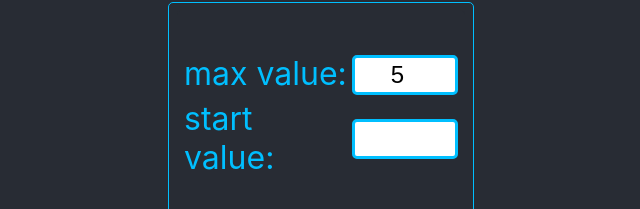
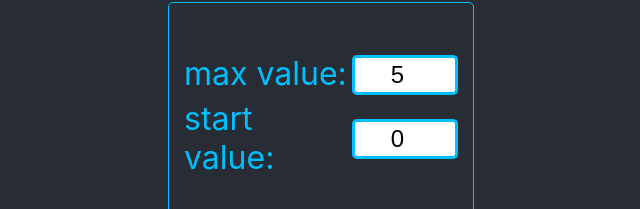
Before and after one commit to feddorovich/counter, a React (Create React App) app: page / in a window 1280 px wide. Both pictures are taken after a click on the button "set". Shown: the part 245-454 px from the top of the page, without its empty margins (319-959 px from the left). Built offline with nearby package versions, Linux system fonts and the light colour scheme.

Commit message:
all done

```diff
--- a/src/App.tsx
+++ b/src/App.tsx
@@ -33,8 +33,12 @@ const App:React.FC = () => {
     return (
         <div className="App">
             { settings ? <Settings openSettings={openSettings}
+                                   setCounter={setCounter}
                                    maxValue={maxValue}
-                                   setMaxValue={setMaxValue}/> :
+                                   setMaxValue={setMaxValue}
+                                   minValue={minValue}
+                                   setMinValue={setMinValue}
+                /> :
             <div className={'counter'}>
                 <div className={error ? 'numArea' + ' ' + 'maxValue' : 'numArea'}>{counter}</div>
                 <div className={'buttoms'}>
--- a/src/components/Settings/Settings.tsx
+++ b/src/components/Settings/Settings.tsx
@@ -4,17 +4,24 @@ import s from './Settings.module.css'
 
 type SettingsPropsType = {
     openSettings: () => void
-    maxValue: any
-    setMaxValue: (max: any) => void
+    setCounter: (counter: number) => void
+    maxValue: number
+    setMaxValue: (max: number) => void
+    minValue: number
+    setMinValue: (min: number) => void
 }
 
 export const Settings: React.FC<SettingsPropsType> = (props) => {
 
     const onClickHandler = () => {
+        props.setCounter(Number(props.minValue))
         props.openSettings()
     }
     const onMaxChangeHandler = (e: ChangeEvent<HTMLInputElement>) => {
-        props.setMaxValue(e.currentTarget.value)
+        props.setMaxValue(Number(e.currentTarget.value))
+    }
+    const onMinChangeHandler = (e: ChangeEvent<HTMLInputElement>) => {
+        props.setMinValue(Number(e.currentTarget.value))
     }
     return (
         <div>
@@ -32,6 +39,8 @@ export const Settings: React.FC<SettingsPropsType> = (props) => {
                         <tr>
                             <td>start value:</td>
                             <td><input className={s.input}
+                                       value={props.minValue}
+                                       onChange={onMinChangeHandler}
                                        type="number"/></td>
                         </tr>
                         </tbody>
```
